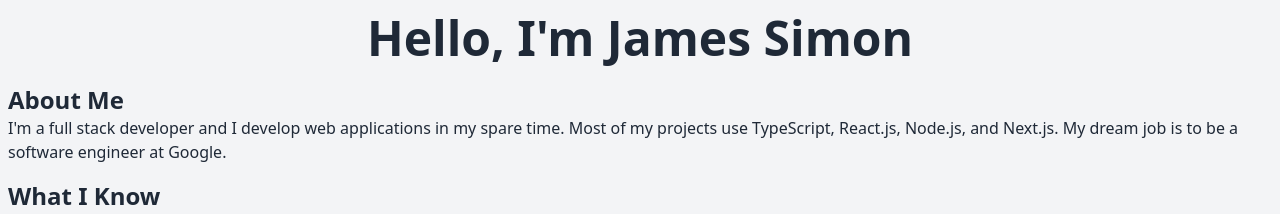
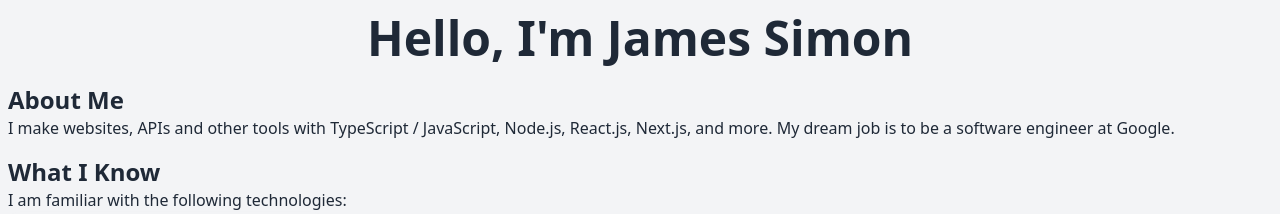
Before and after one commit to jsmon/website, a Next.js app: page / in a window 1280 px wide. Shown: the top 214 px of the page. Built offline with nearby package versions, Linux system fonts and the light colour scheme; no server answers; the database is empty.

Commit message:
Updated about

```diff
--- a/components/About.tsx
+++ b/components/About.tsx
@@ -7,7 +7,7 @@ const About = (): React.ReactElement<{
     <section id="about-me" className="p-2">
         <h2 className="font-bold text-2xl">About Me</h2>
         <main>
-            <p>I'm a full stack developer and I develop web applications in my spare time. Most of my projects use TypeScript, React.js, Node.js, and Next.js. My dream job is to be a software engineer at Google.</p>
+            <p>I make websites, APIs and other tools with TypeScript / JavaScript, Node.js, React.js, Next.js, and more. My dream job is to be a software engineer at Google.</p>
         </main>
     </section>
 );
```
